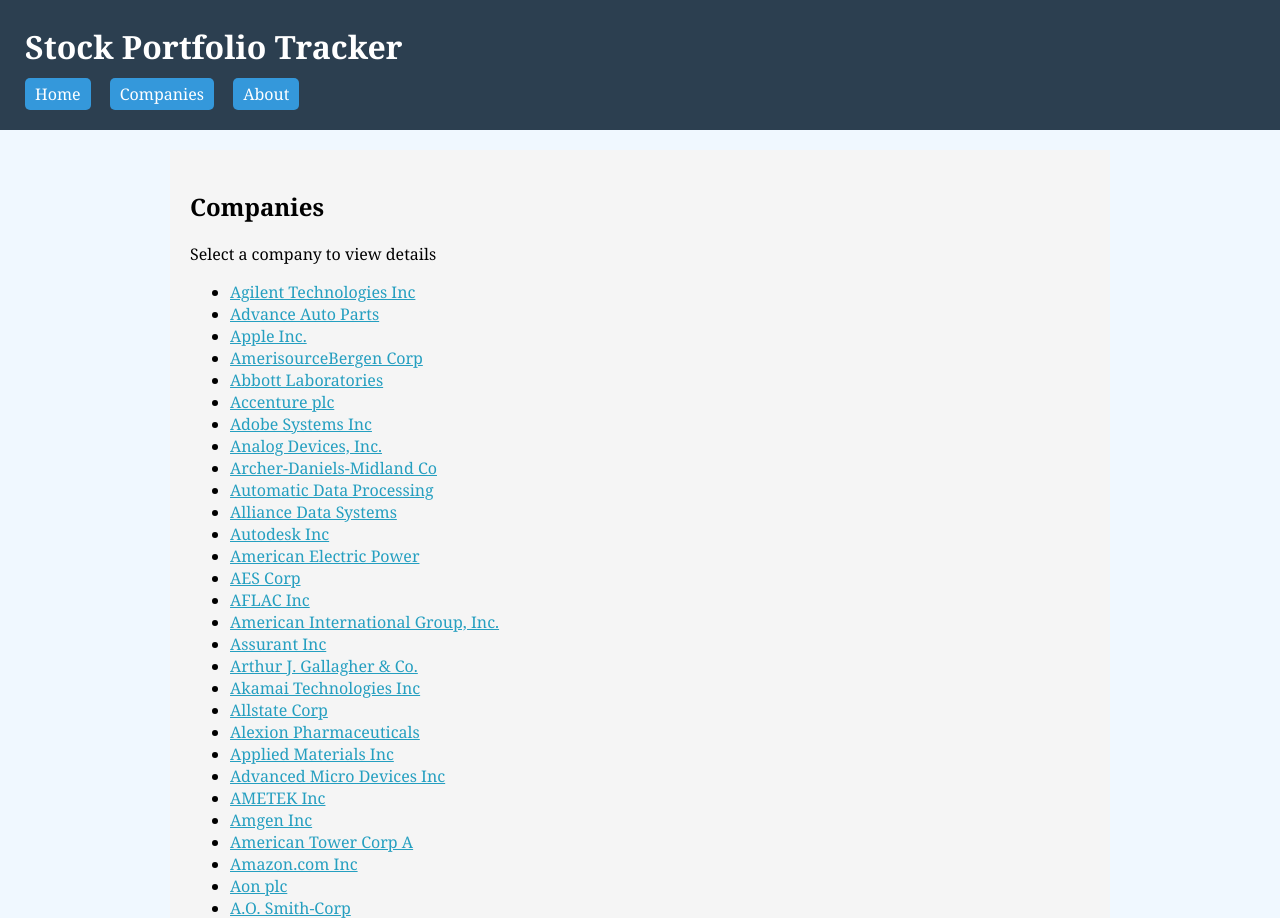
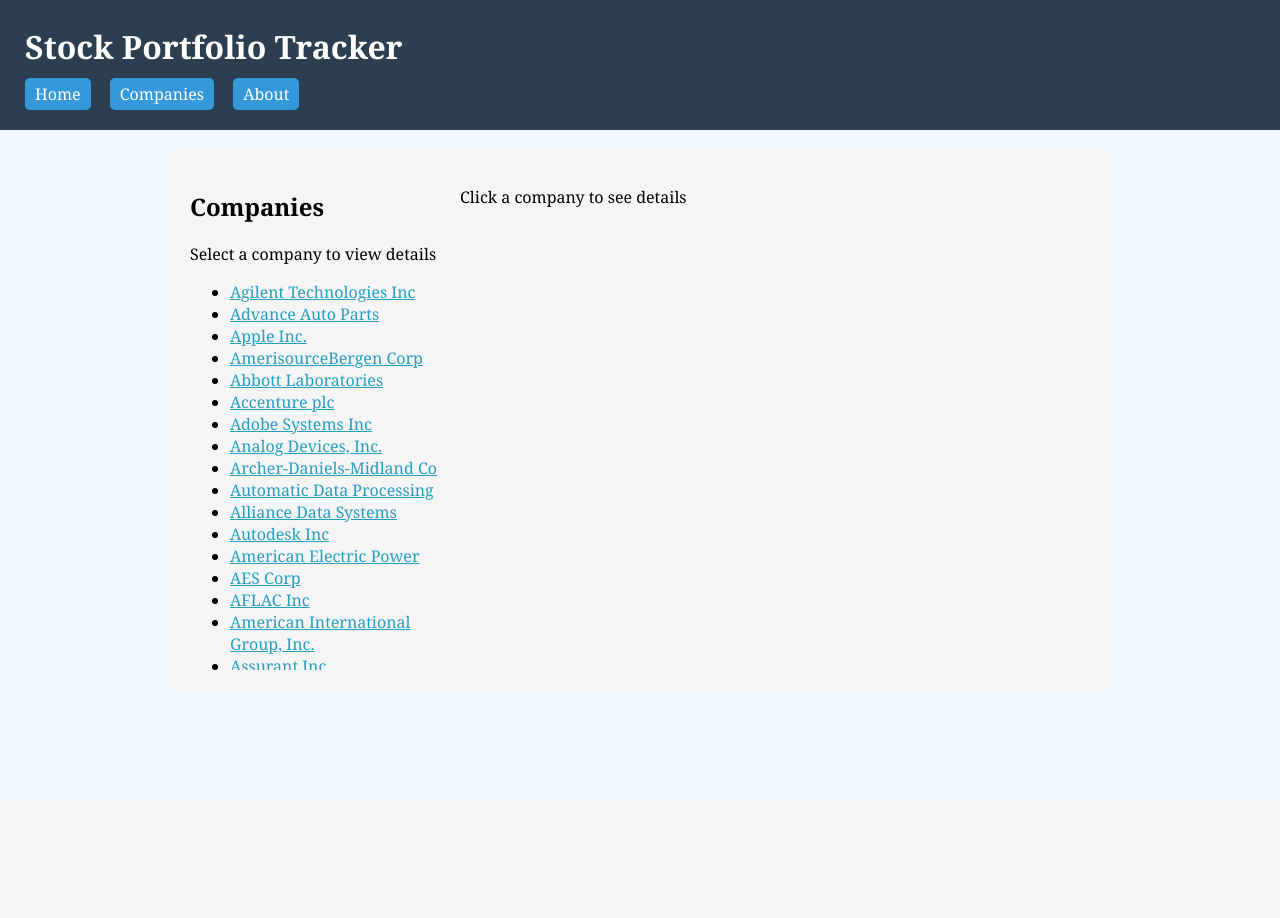
Before and after one commit to Sameerxh/Assignment1, a PHP site: page /companies.php in a window 1280 px wide. Shown: the top 918 px of the page. After the commit the page ends 670 px from the top, so only its background shows below. Run offline with PHP 8.4, Linux system fonts and the light colour scheme; data comes from the database, SQL or seed files in the repository.

Commit message:
added div and styling details to make company details show in side by side column

```diff
--- a/companies.php
+++ b/companies.php
@@ -29,6 +29,8 @@ $companies = $result->fetchAll(PDO::FETCH_ASSOC);
     </header>
 
     <main>
+        <div class="two-column">
+            <div class="left-column">
                 <h2>Companies</h2>
                  <p>Select a company to view details</p>
 
@@ -44,7 +46,9 @@ $companies = $result->fetchAll(PDO::FETCH_ASSOC);
 
                     <?php } ?>
                  </ul>
+        </div>
 
+        <div class="right-column">
          <?php
         // Check if user clicked company
         if (isset($_GET['symbol'])) {
@@ -119,6 +123,8 @@ $companies = $result->fetchAll(PDO::FETCH_ASSOC);
             }
 
             echo "</table>";
+         } else {
+            echo "<p>Click a company to see details</p>";
          }
 
         ?>
--- a/styles.css
+++ b/styles.css
@@ -78,3 +78,20 @@ a {
     color: #259fc0;
 
 }
+
+/* Two column company design */
+.two-column {
+    display: flex;
+    gap: 20px;
+}
+
+.left-column {
+    width: 250px;
+    flex-shrink: 0;
+    max-height: 500px;
+    overflow-y: auto;
+}
+
+.right-column {
+    flex-grow: 1;
+}
```
Lines whose indentation alone changed are shown as unchanged.
